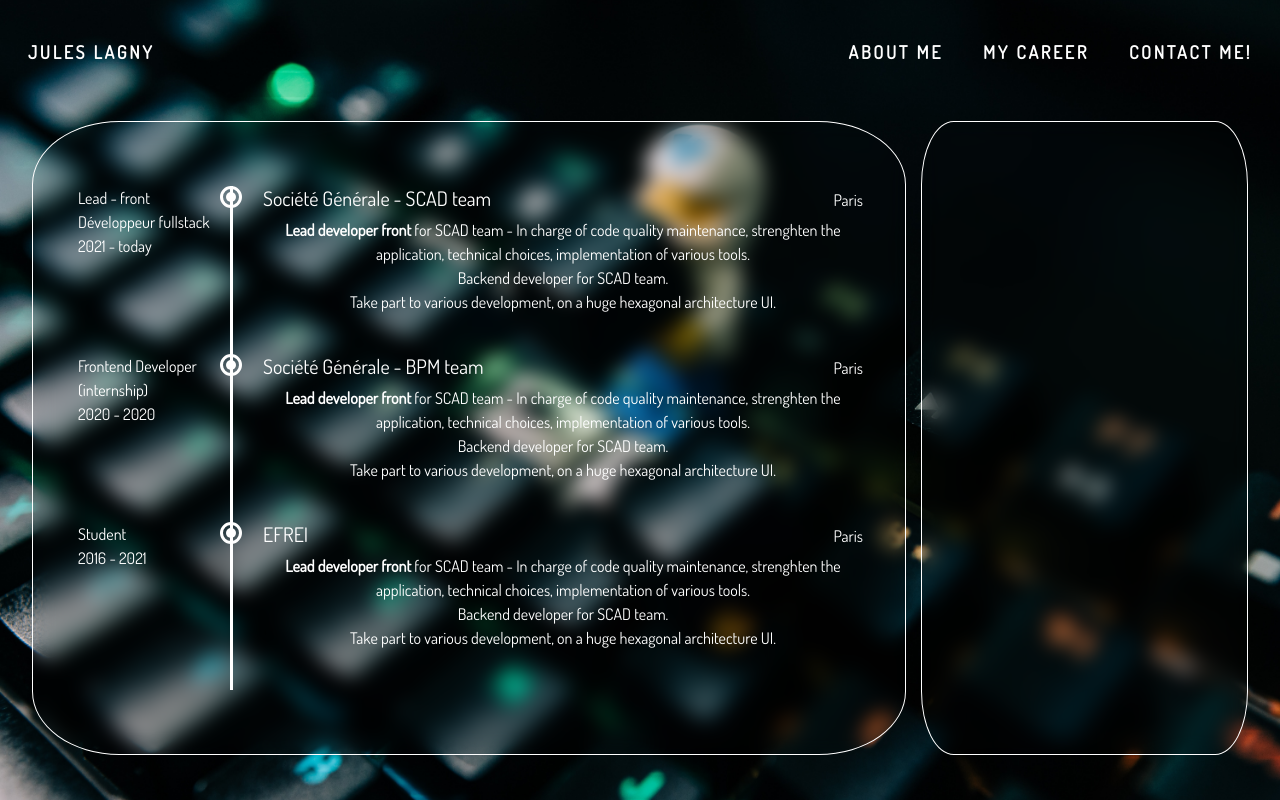
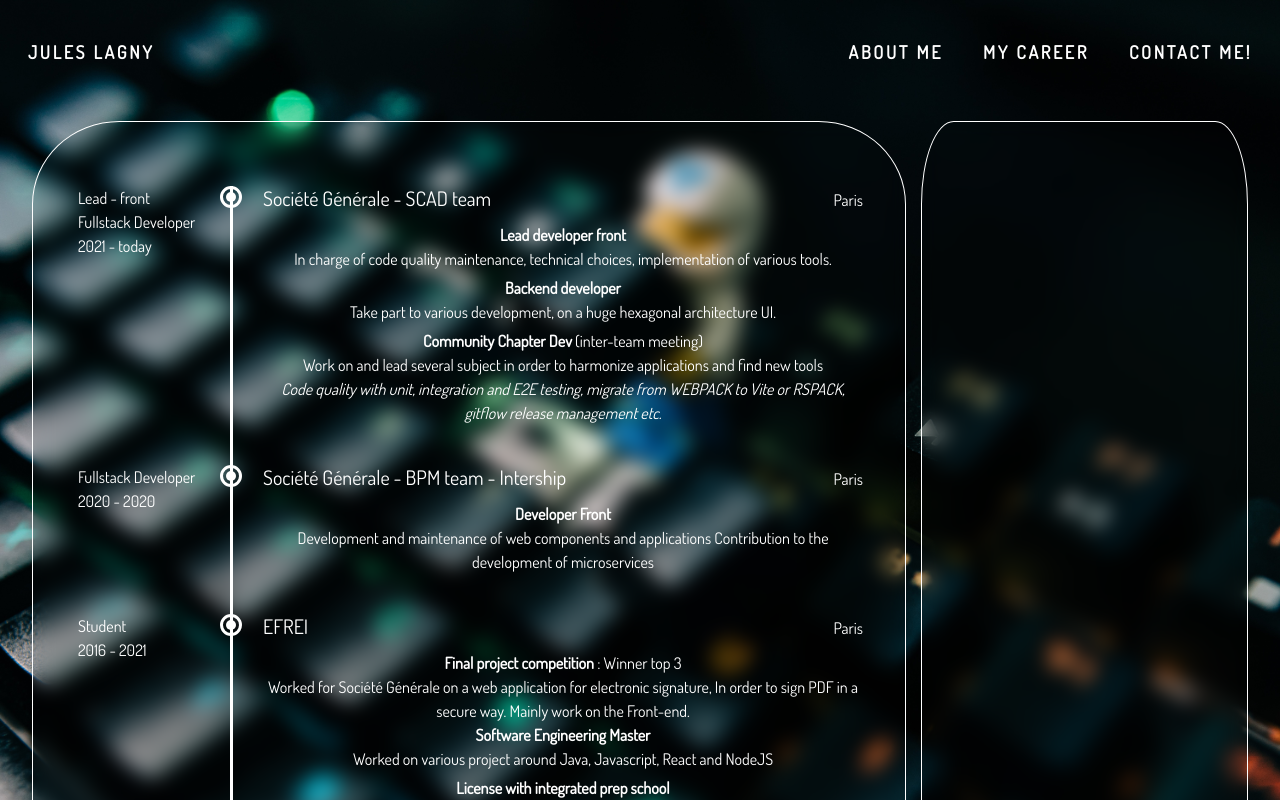
Before and after one commit to RaEace/Portfolio, a React (Vite) app: page /career in a window 1280 px wide. Shown: the top 800 px of the page. Built offline with nearby package versions, Linux system fonts and the light colour scheme.

Commit message:
feat: first text version for career timeline

```diff
--- a/src/components/timeline/Timeline.css
+++ b/src/components/timeline/Timeline.css
@@ -73,3 +73,7 @@
 .experience .job-info .title {
   color: #ffffff;
 }
+
+.experience .padding-2 {
+  padding-top: 5px;
+}
--- a/src/components/timeline/Timeline.tsx
+++ b/src/components/timeline/Timeline.tsx
@@ -9,15 +9,15 @@
         <TimelineItem
           company={"Société Générale - SCAD team"}
           location={"Paris"}
-          profession={["Lead - front", "Développeur fullstack"]}
+          profession={["Lead - front", "Fullstack Developer"]}
           periodFrom={"2021"}
           periodTo={"today"}
           body={SGBody}
         />
         <TimelineItem
-          company={"Société Générale - BPM team"}
+          company={"Société Générale - BPM team - Intership"}
           location={"Paris"}
-          profession={["Frontend Developer", "(internship)"]}
+          profession={["Fullstack Developer"]}
           periodFrom={"2020"}
           periodTo={"2020"}
           body={SGInternBody}
--- a/src/components/timeline/timeline-item/TimelineItem.tsx
+++ b/src/components/timeline/timeline-item/TimelineItem.tsx
@@ -1,3 +1,5 @@
+import "../Timeline.css";
+
 type TimelineItemProps = {
   company: string;
   location: string;
@@ -38,7 +40,7 @@
         <ul className="fa-ul">
           {body.map((text) => {
             return (
-              <li>
+              <li className=" padding-2">
                 <i className="fa-li fa fa-hand-o-right"></i>
                 {text}
               </li>
--- a/src/components/timeline/util.tsx
+++ b/src/components/timeline/util.tsx
@@ -1,41 +1,47 @@
 export const SGBody: JSX.Element[] = [
   <>
-    <b>Lead developer front</b> for SCAD team - In charge of code quality
-    maintenance, strenghten the application, technical choices, implementation
-    of various tools.
+    <b>Lead developer front</b>
+    <br /> In charge of code quality maintenance, technical choices,
+    implementation of various tools.
     <br />
   </>,
   <>
-    Backend developer for SCAD team. <br />
+    <b>Backend developer</b> <br />
     Take part to various development, on a huge hexagonal architecture UI.{" "}
     <br />
+  </>,
+  <>
+    <b>Community Chapter Dev</b> (inter-team meeting) <br />
+    Work on and lead several subject in order to harmonize applications and find
+    new tools <br />
+    <i>
+      Code quality with unit, integration and E2E testing, migrate from WEBPACK
+      to Vite or RSPACK, gitflow release management etc.
+    </i>
   </>,
 ];
 
 export const SGInternBody: JSX.Element[] = [
   <>
-    <b>Lead developer front</b> for SCAD team - In charge of code quality
-    maintenance, strenghten the application, technical choices, implementation
-    of various tools.
-    <br />
-  </>,
-  <>
-    Backend developer for SCAD team. <br />
-    Take part to various development, on a huge hexagonal architecture UI.{" "}
-    <br />
+    <b>Developer Front</b> <br />
+    Development and maintenance of web components and applications Contribution
+    to the development of microservices <br />
   </>,
 ];
 
 export const StudentBody: JSX.Element[] = [
   <>
-    <b>Lead developer front</b> for SCAD team - In charge of code quality
-    maintenance, strenghten the application, technical choices, implementation
-    of various tools.
+    <b>Final project competition</b> : Winner top 3 <br />
+    Worked for Société Générale on a web application for electronic signature,
+    In order to sign PDF in a secure way. Mainly work on the Front-end.
     <br />
+    <b>Software Engineering Master</b> <br />
+    Worked on various project around Java, Javascript, React and NodeJS <br />
   </>,
   <>
-    Backend developer for SCAD team. <br />
-    Take part to various development, on a huge hexagonal architecture UI.{" "}
-    <br />
+    <b>License with integrated prep school</b> <br />
+    Discovering of programming with C, C++ and C# <br />
+    My first little projects with Unity (mobile game) and Java (desktop
+    application).
   </>,
 ];
```
